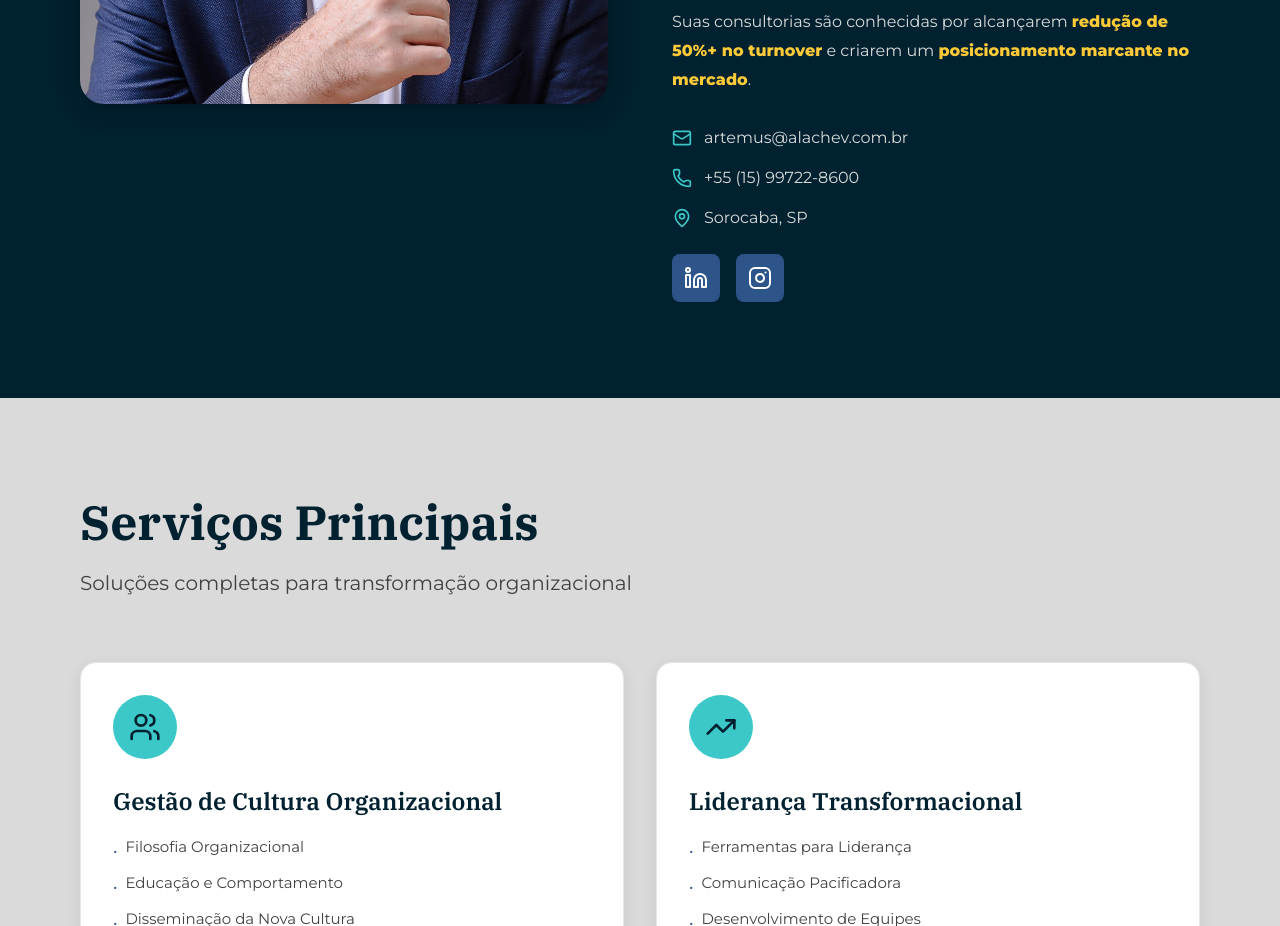
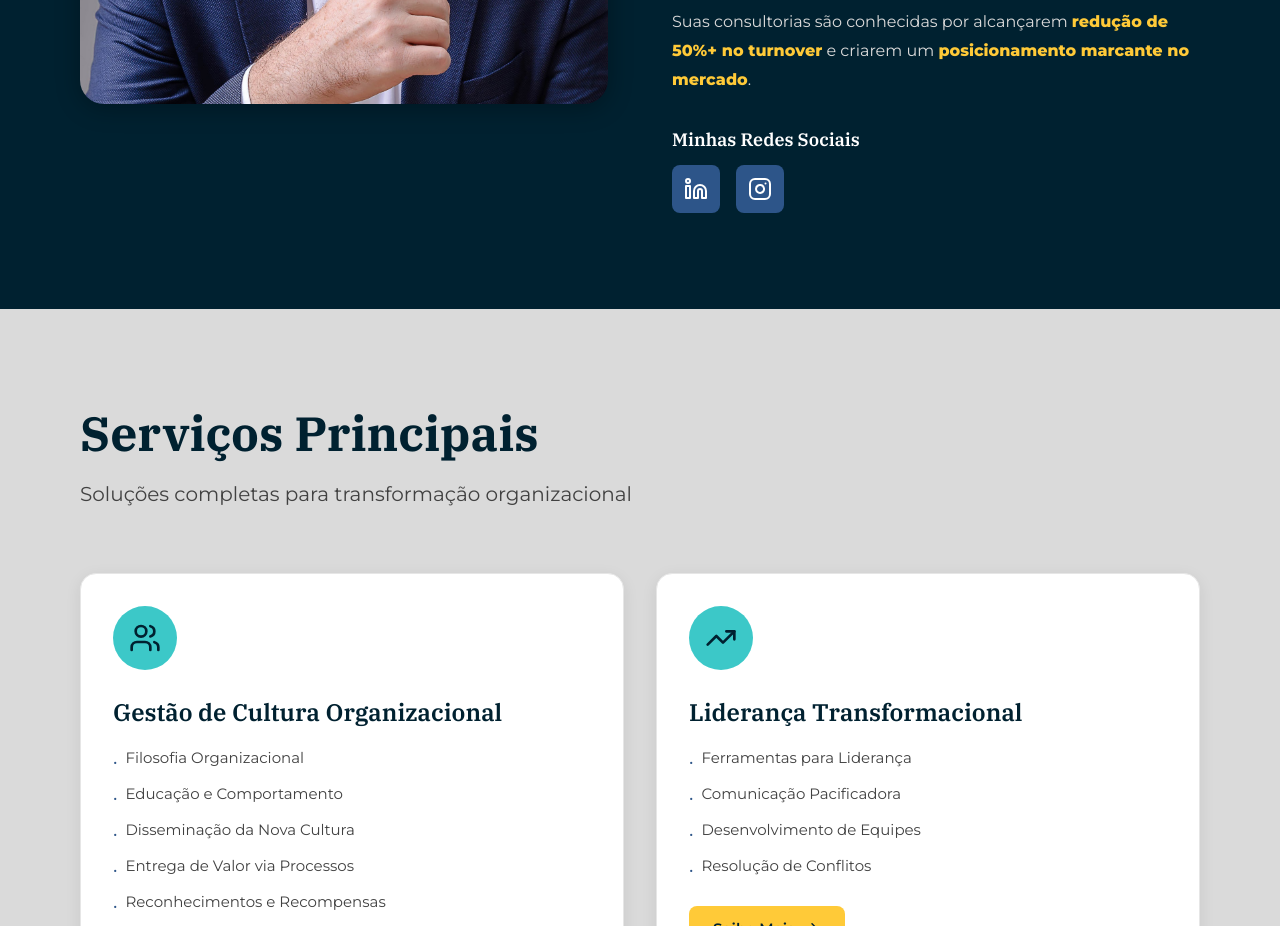
Before and after one commit to gu-ramos12/artemus.alachev.site, a React (Vite) app: page / in a window 1280 px wide. Shown: the part 1740-2666 px from the top of the page. Built offline with nearby package versions, Linux system fonts and the light colour scheme.

Commit message:
Add files via upload

```diff
--- a/src/app/components/AboutSection.tsx
+++ b/src/app/components/AboutSection.tsx
@@ -1,5 +1,4 @@
-import { ImageWithFallback } from "./figma/ImageWithFallback";
-import { Mail, Phone, MapPin, Linkedin, Instagram } from "lucide-react";
+import { Linkedin, Instagram } from "lucide-react";
 import artemusPhoto from "@/assets/8e1824253d9ee1e962364ad4cede26976debabd5.png";
 
 export function AboutSection() {
@@ -124,56 +123,24 @@ export function AboutSection() {
               </p>
             </div>
 
-            {/* Contact Info */}
-            <div className="space-y-3 sm:space-y-4 mb-4 sm:mb-6">
-              <div className="flex items-center gap-3 justify-center lg:justify-start">
-                <Mail size={20} style={{ color: "#3CC8C8" }} />
-                <a
-                  href="mailto:artemus@alachev.com.br"
-                  className="hover:underline"
+            {/* Social Links */}
+            <div className="text-center lg:text-left">
+              <p
+                className="mb-3"
                 style={{
-                    fontFamily: "var(--font-body)",
-                    fontSize: "clamp(0.875rem, 1.5vw, 1rem)",
-                    color: "#DADADA",
+                  fontFamily: "var(--font-heading)",
+                  fontWeight: 600,
+                  fontSize: "clamp(1rem, 1.5vw, 1.125rem)",
+                  color: "#FFFFFF",
                 }}
               >
-                  artemus@alachev.com.br
-                </a>
-              </div>
-
-              <div className="flex items-center gap-3 justify-center lg:justify-start">
-                <Phone size={20} style={{ color: "#3CC8C8" }} />
-                <a
-                  href="tel:+5515997228600"
-                  className="hover:underline"
-                  style={{
-                    fontFamily: "var(--font-body)",
-                    fontSize: "clamp(0.875rem, 1.5vw, 1rem)",
-                    color: "#DADADA",
-                  }}
-                >
-                  +55 (15) 99722-8600
-                </a>
-              </div>
-
-              <div className="flex items-center gap-3 justify-center lg:justify-start">
-                <MapPin size={20} style={{ color: "#3CC8C8" }} />
-                <span
-                  style={{
-                    fontFamily: "var(--font-body)",
-                    fontSize: "clamp(0.875rem, 1.5vw, 1rem)",
-                    color: "#DADADA",
-                  }}
-                >
-                  Sorocaba, SP
-                </span>
-              </div>
-            </div>
-
-            {/* Social Links */}
+                Minhas Redes Sociais
+              </p>
               <div className="flex gap-4 justify-center lg:justify-start">
                 <a
-                href="#linkedin"
+                  href="https://www.linkedin.com/in/artemus-alachev/"
+                  target="_blank"
+                  rel="noopener noreferrer"
                   className="p-3 rounded-lg transition-opacity hover:opacity-80"
                   style={{ backgroundColor: "#2D5589" }}
                 >
@@ -181,7 +148,9 @@ export function AboutSection() {
                 </a>
 
                 <a
-                href="#instagram"
+                  href="https://www.instagram.com/artemusalachev"
+                  target="_blank"
+                  rel="noopener noreferrer"
                   className="p-3 rounded-lg transition-opacity hover:opacity-80"
                   style={{ backgroundColor: "#2D5589" }}
                 >
@@ -191,6 +160,7 @@ export function AboutSection() {
             </div>
           </div>
         </div>
+      </div>
     </section>
   );
 }
```
Lines whose indentation alone changed are shown as unchanged.
